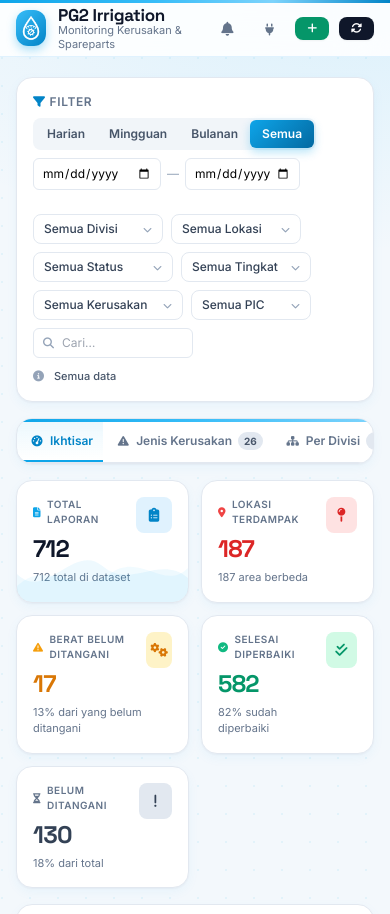
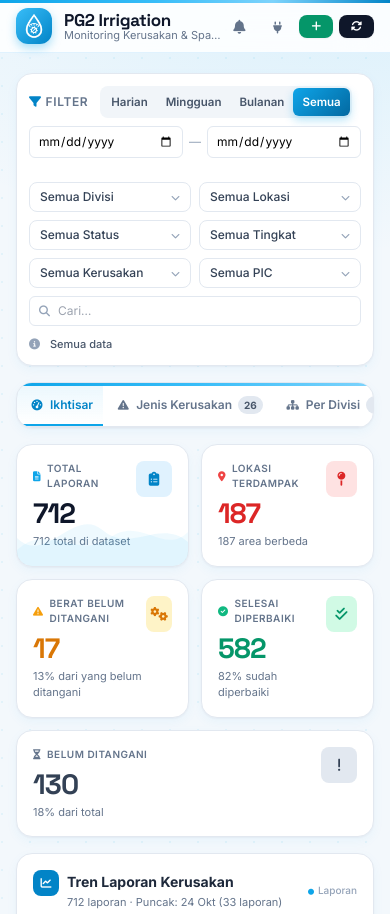
Before and after one commit to wahyudp76/Update-Spareparts-FS, a website: page index.html in a window 390 px wide. Shown: the top 914 px of the page. Drawn offline with nearby package versions, Linux system fonts and the light colour scheme; no server answers.

Commit message:
mobile: header logo tidak terhimpit, filter grid rapi, KPI ke-5 full; v44

```diff
--- a/index.html
+++ b/index.html
@@ -16,13 +16,13 @@
     <link rel="preconnect" href="https://fonts.gstatic.com" crossorigin>
     <link rel="preconnect" href="https://cdnjs.cloudflare.com" crossorigin>
     <link rel="preconnect" href="https://docs.google.com" crossorigin>
-    <link rel="stylesheet" href="assets/tailwind.css?v=43">
+    <link rel="stylesheet" href="assets/tailwind.css?v=44">
     <script src="https://cdn.jsdelivr.net/npm/chart.js@4.4.0/dist/chart.umd.min.js"></script>
     <link href="https://fonts.googleapis.com/css2?family=Inter:wght@400;500;600;700;800&family=Space+Grotesk:wght@600;700&display=swap" rel="stylesheet">
     <link rel="stylesheet" href="https://cdnjs.cloudflare.com/ajax/libs/font-awesome/6.5.1/css/all.min.css">
     <!-- Konfigurasi situs (edit config.js untuk mengaktifkan fitur global seperti edit/hapus) -->
-    <script>window.APP_VERSION="v43";</script>
-    <script src="config.js?v=43"></script>
+    <script>window.APP_VERSION="v44";</script>
+    <script src="config.js?v=44"></script>
     <style>
         *{font-family:'Inter',sans-serif;-webkit-font-smoothing:antialiased}
         /* Tailwind kini dikompilasi statis (assets/tailwind.css) dan dimuat SEBELUM blok ini; pastikan .hidden selalu menang atas display kelas kustom (.chip, .status-badge, dll.) */
@@ -142,6 +142,24 @@
             .tab-btn{padding:10px 10px;font-size:12px}
             .tab-btn .tab-icon{margin-right:3px}
             .form-grid{grid-template-columns:1fr}
+            /* Header: ikon logo tidak terhimpit, judul satu baris */
+            header .h-14{height:3.25rem}
+            header h1{font-size:15px}
+            header p{font-size:10px}
+            header .gap-2\.5{gap:6px}
+            /* Panel filter: tata letak grid rapi 2 kolom dengan lebar sama */
+            #filterPanel{padding:12px}
+            #filterPanel .date-range{width:100%}
+            #filterPanel .date-range input{flex:1;min-width:0;width:100%}
+            #filterPanel .filter-selects{display:grid;grid-template-columns:1fr 1fr;gap:8px;width:100%}
+            #filterPanel .filter-selects .ms-wrap{width:100%}
+            #filterPanel .filter-selects .ms-btn{width:100%;min-width:0!important}
+            #filterPanel .filter-selects .ms-btn-text{overflow:hidden;text-overflow:ellipsis;white-space:nowrap}
+            #filterPanel .filter-selects > .relative{grid-column:1/-1}
+            #filterPanel .filter-selects > .relative input{width:100%}
+            #filterPanel .filter-btn{padding:6px 9px;font-size:11.5px}
+            .kpi-row > :nth-child(5){grid-column:1/-1}
+            .kpi-row .stat-number{font-size:1.75rem!important}
         }
     </style>
 </head>
@@ -150,16 +168,16 @@
     <header class="sticky top-0 z-50 bg-white/85 backdrop-blur-xl border-b border-sky-100 sky-topbar">
         <div class="max-w-[1400px] mx-auto px-4 lg:px-6">
             <div class="h-14 flex items-center justify-between">
-                <div class="flex items-center gap-3">
-                    <div class="w-9 h-9 rounded-xl flex items-center justify-center shadow-md" style="background:linear-gradient(135deg,#38bdf8,#0284c7);box-shadow:0 4px 10px rgba(14,165,233,.35)">
+                <div class="flex items-center gap-3 min-w-0">
+                    <div class="w-9 h-9 rounded-xl flex items-center justify-center shadow-md flex-shrink-0" style="background:linear-gradient(135deg,#38bdf8,#0284c7);box-shadow:0 4px 10px rgba(14,165,233,.35)">
                         <img src="assets/logo-white-192.png" alt="" class="w-7 h-7">
                     </div>
-                    <div class="leading-tight">
-                        <h1 class="display-font font-bold text-slate-900 text-[17px]">PG2 Irrigation</h1>
-                        <p class="text-[11px] text-slate-500 -mt-0.5">Monitoring Kerusakan & Spareparts</p>
+                    <div class="leading-tight min-w-0">
+                        <h1 class="display-font font-bold text-slate-900 text-[17px] truncate">PG2 Irrigation</h1>
+                        <p class="text-[11px] text-slate-500 -mt-0.5 truncate">Monitoring Kerusakan & Spareparts</p>
                     </div>
                 </div>
-                <div class="flex items-center gap-2.5">
+                <div class="flex items-center gap-2.5 flex-shrink-0">
                     <div class="hidden md:flex items-center gap-2 text-xs text-slate-500 bg-slate-100/70 px-2.5 py-1 rounded-full border border-slate-200/70">
                         <span id="dataSourceDot" class="dot bg-sky-500 pulse"></span>
                         <span id="dataSource">Memuat…</span>
@@ -201,14 +219,14 @@
                         <button onclick="setPeriod('monthly')" class="filter-btn px-3 py-1.5 rounded-md text-xs font-semibold transition text-slate-600" data-filter="monthly">Bulanan</button>
                         <button onclick="setPeriod('all')" class="filter-btn active px-3 py-1.5 rounded-md text-xs font-semibold transition" data-filter="all">Semua</button>
                     </div>
-                    <div class="flex items-center gap-1.5">
+                    <div class="flex items-center gap-1.5 date-range">
                         <input type="date" id="dateFrom" onchange="applyCustomDate()" class="px-2 py-1.5 border border-slate-200 rounded-md text-xs focus:ring-2 focus:ring-sky-500 focus:border-sky-500">
                         <span class="text-slate-400 text-xs">—</span>
                         <input type="date" id="dateTo" onchange="applyCustomDate()" class="px-2 py-1.5 border border-slate-200 rounded-md text-xs focus:ring-2 focus:ring-sky-500 focus:border-sky-500">
                     </div>
                 </div>
                 <div class="flex-1"></div>
-                <div class="flex flex-wrap gap-2 items-center">
+                <div class="flex flex-wrap gap-2 items-center filter-selects">
                     <div class="ms-wrap" id="divisiFilter" data-state-key="divisi" data-ph="Semua Divisi">
                         <button type="button" class="ms-btn flex items-center gap-2 px-2.5 py-1.5 rounded-lg min-w-[130px] justify-between"><span class="ms-btn-text text-slate-700 text-xs font-medium">Semua Divisi</span><i class="fas fa-chevron-down text-slate-400 text-[9px]"></i></button>
                         <div class="ms-menu hidden absolute z-50 top-full mt-1 right-0 bg-white border border-slate-200 rounded-lg shadow-xl py-1 w-44">
@@ -307,7 +325,7 @@
         <!-- ==================== TAB: OVERVIEW ==================== -->
         <div class="tab-pane active" id="tab-overview">
             <!-- KPI Row -->
-            <div class="grid grid-cols-2 lg:grid-cols-5 gap-3 mb-4">
+            <div class="grid grid-cols-2 lg:grid-cols-5 gap-3 mb-4 kpi-row">
                 <div class="card card-hover p-4 bg-gradient-to-br from-white to-sky-50/40 sky-wave">
                     <div class="flex items-start justify-between">
                         <div>
@@ -917,7 +935,7 @@
         </div>
     </div>
 
-    <script src="app.js?v=43"></script>
+    <script src="app.js?v=44"></script>
     <script>
         // Bersihkan cache HTTP browser lama + service worker lama agar
         // user selalu dapat versi terbaru tanpa perlu Ctrl+Shift+R.
@@ -928,7 +946,7 @@
             // Hapus semua CacheStorage bernama lama (v1, v2, v3) sekali saja.
             if ('caches' in window) {
                 caches.keys().then(keys => Promise.all(
-                    keys.filter(k => k.startsWith('pg2-dashboard-') && k !== 'pg2-dashboard-v43').map(k => caches.delete(k))
+                    keys.filter(k => k.startsWith('pg2-dashboard-') && k !== 'pg2-dashboard-v44').map(k => caches.delete(k))
                 )).catch(()=>{});
             }
             if (!('serviceWorker' in navigator)) return;
--- a/sw.js
+++ b/sw.js
@@ -1,5 +1,5 @@
 // PG2 Dashboard service worker — network-first with robust cache-busting
-const CACHE = 'pg2-dashboard-v43';
+const CACHE = 'pg2-dashboard-v44';
 const ASSETS = [
   './',
   './index.html',
```
Also changed, not shown: README.md.
